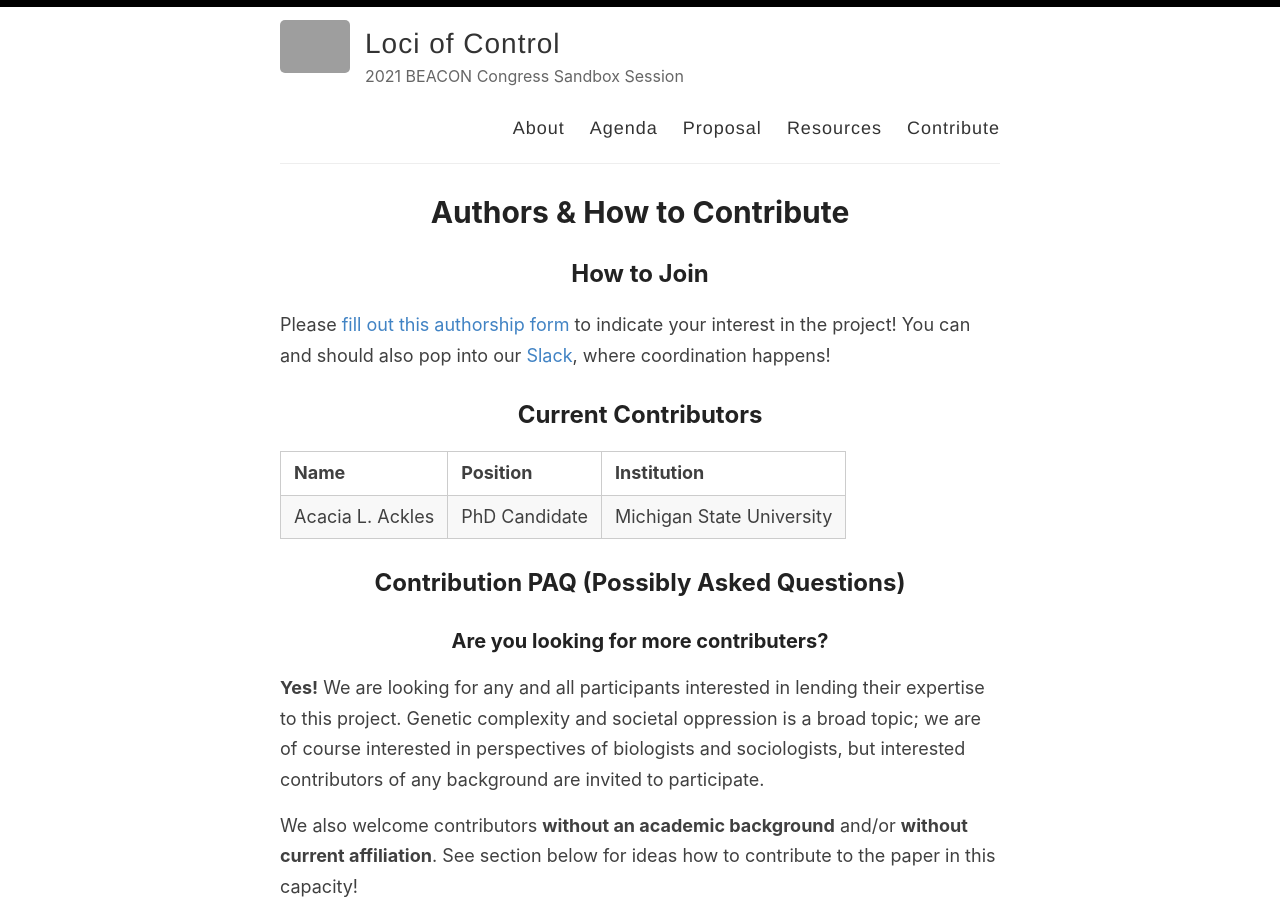
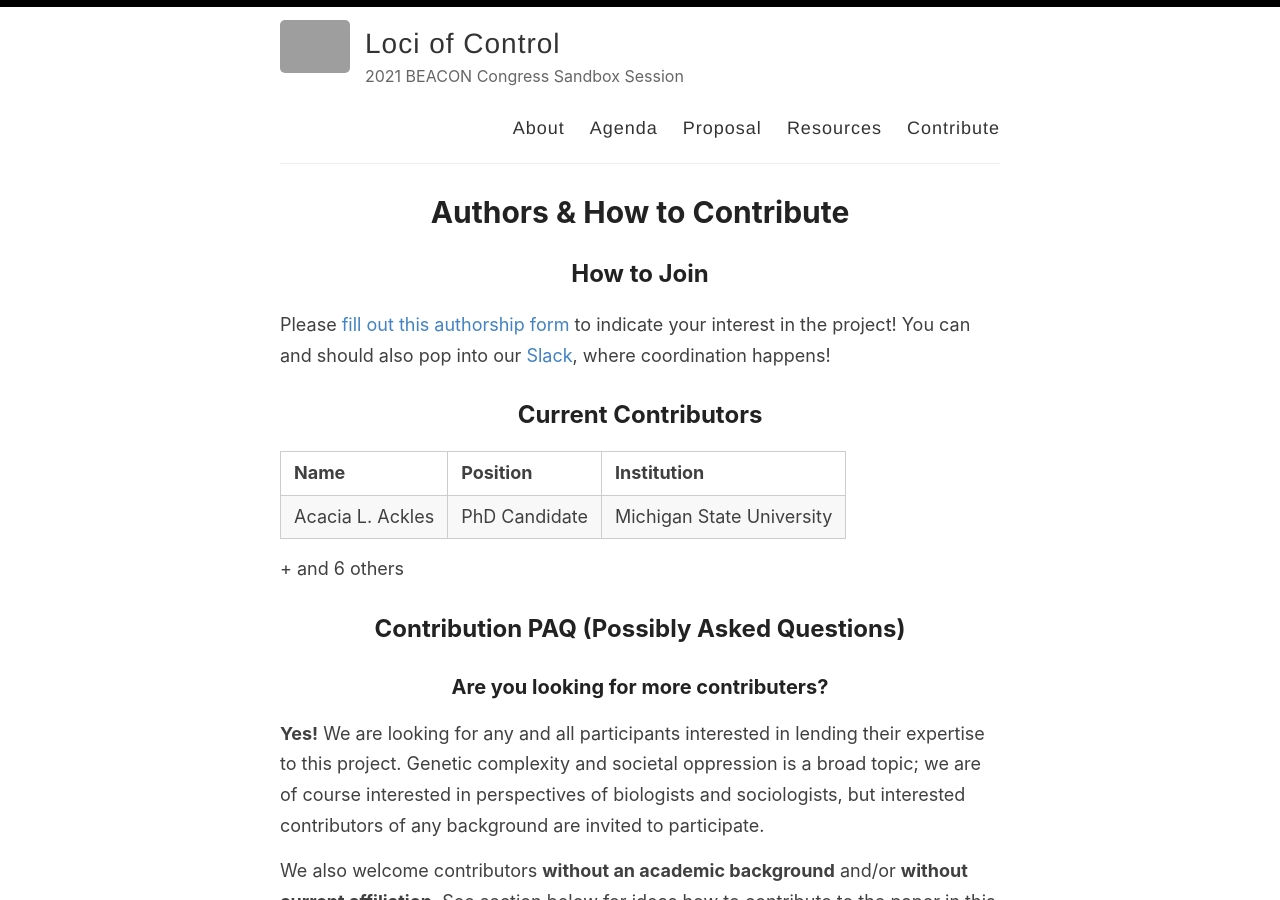
Before and after one commit to alackles/loc, a Jekyll site: the page built from _pages/contribute.md, in a window 1280 px wide and 900 px high. Built offline with Jekyll 4.4.1, drawn with Linux system fonts in a browser that asks for light colours; grey boxes are pictures that could not be loaded.

Commit message:
Add placeholder others info to authorship

```diff
--- a/_pages/contribute.md
+++ b/_pages/contribute.md
@@ -12,6 +12,8 @@ Please [fill out this authorship form][authorship] to indicate your interest in
 
 **Name** | **Position** | **Institution**
 Acacia L. Ackles | PhD Candidate | Michigan State University
+
+\+ and 6 others
 
 ## Contribution PAQ (Possibly Asked Questions)
 
```
